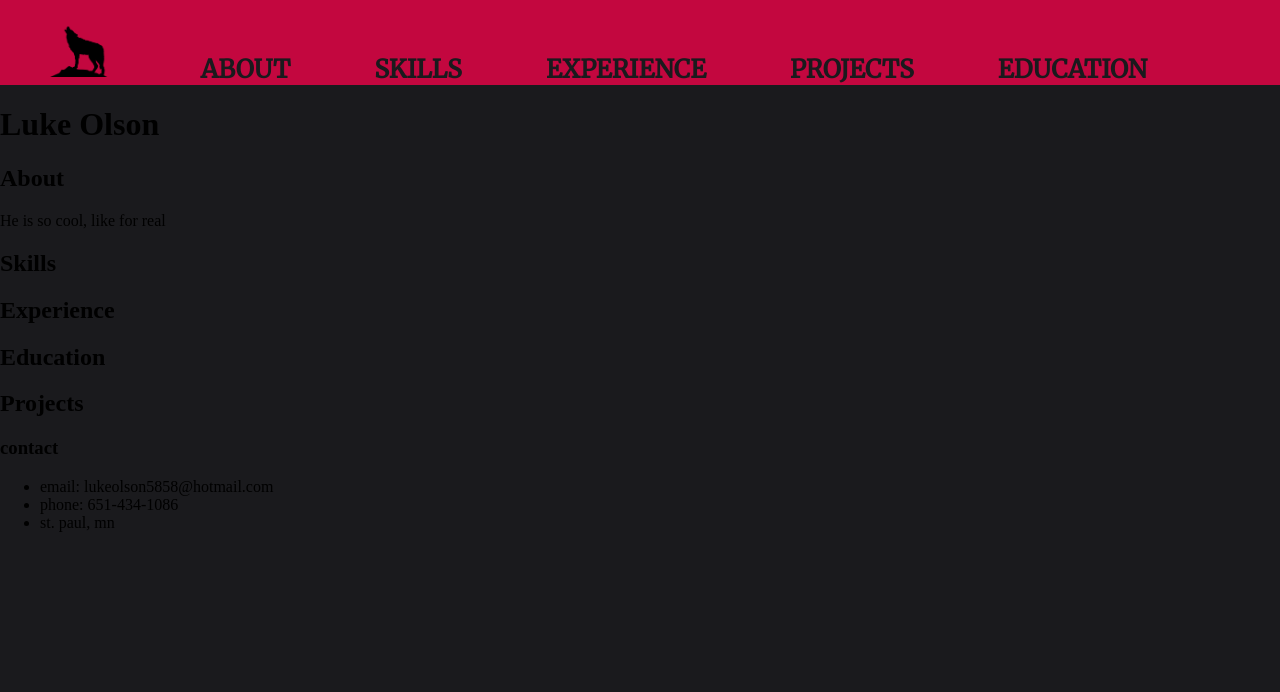
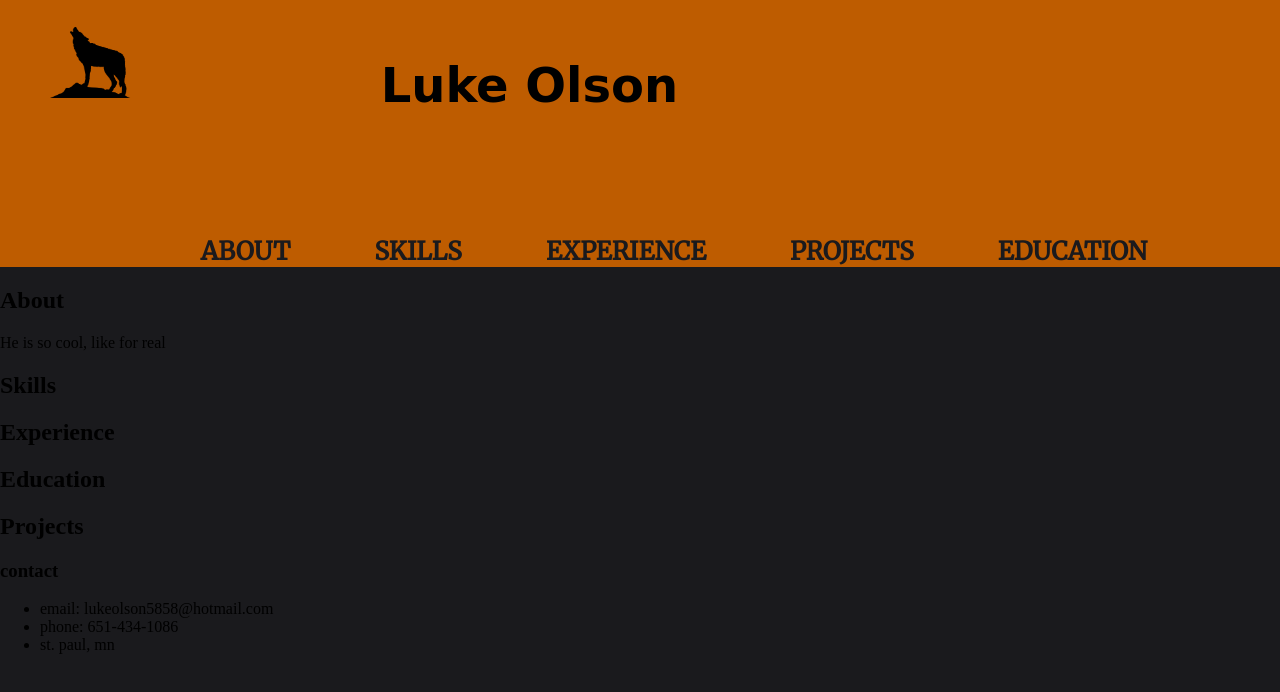
Before and after one commit to lolson5858/Portfolio-Resume, a plain HTML site: page index.html in a window 1280 px wide. Drawn offline with Linux system fonts and the light colour scheme; a web font is replaced by a local one.

Commit message:
add and format name in navbar

```diff
--- a/index.html
+++ b/index.html
@@ -15,7 +15,7 @@
   <!--Nav-->
   <div class="container">
     <img src="resources/images/logo.png" alt="Luke the scavenger coyote logo" class="logo">
-
+    <h1 class="title">Luke Olson</h1>
     <nav>
       <ul>
         <li><a href="#">About</a></li>
@@ -30,7 +30,7 @@
 </header>
 <main class="main">
   <div>
-    <h1>Luke Olson</h1>
+
     <div>
       <h2>About</h2>
       <p>He is so cool, like for real</p>
--- a/resources/styles/styles.css
+++ b/resources/styles/styles.css
@@ -8,8 +8,9 @@ body {
 }
 
 header {
-  background: #c3073f;
+  background: #be5c00;
 }
+
 
 header::after {
   content: '';
@@ -18,10 +19,23 @@ header::after {
 }
 
 .logo {
-  width: 5%;
+  width: 7%;
   float: left;
   margin-left: 50px;
   padding-top: 25px;
+  padding-bottom: 0px;
+  margin-bottom:0;
+
+}
+
+.title {
+
+  float: left;
+  margin-left: 250px;
+  padding-top: 25px;
+  font-family: 'Aboreto', cursive;
+  font-size:48px;
+  padding-bottom: 20px;
 }
 
 nav {
@@ -37,7 +51,7 @@ nav ul {
 nav li {
   display: inline-block;
   margin-left: 70px;
-  padding-top: 53px;
+  padding-top: 70px;
   font-family: 'Merriweather', serif;
   font-weight:bold;
   font-size: 25px;
@@ -53,6 +67,7 @@ nav a {
 
 nav a:hover {
  color: #000;
+ background-color:#ad5502;
 }
 
 nav a::before {
```
